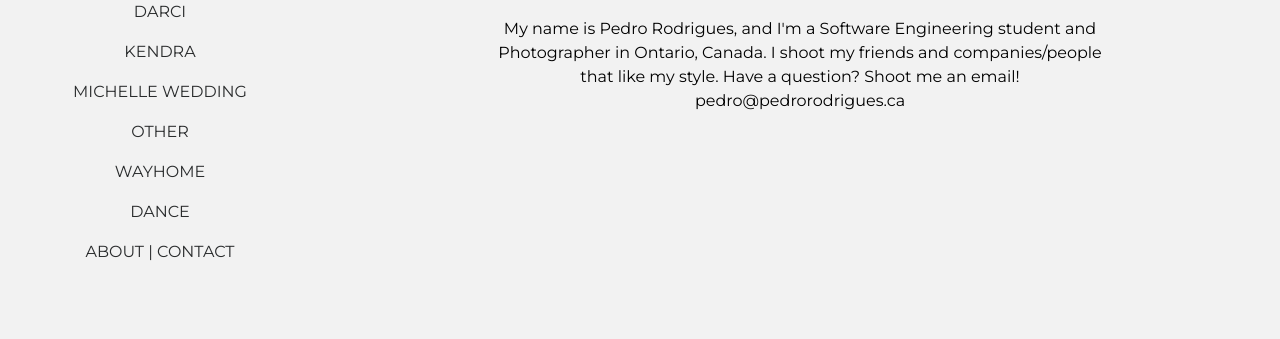
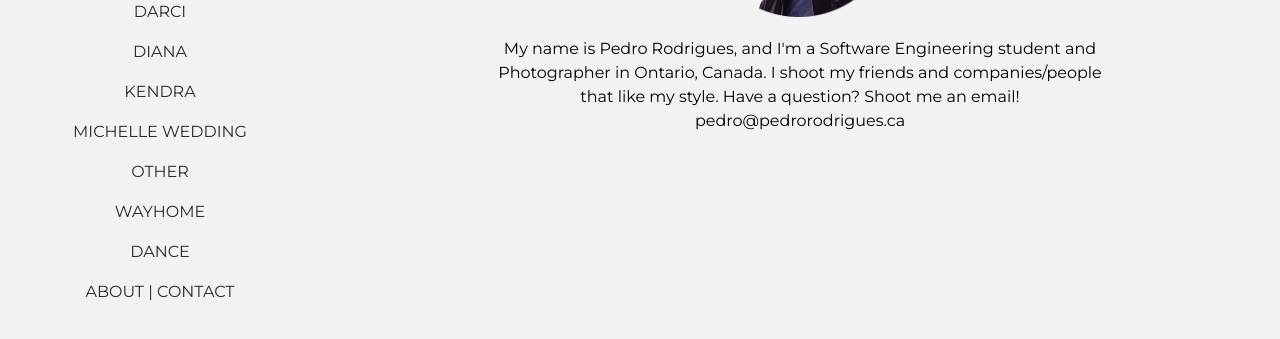
Before and after one commit to paydrone/paydrone.github.io, a plain HTML site: page about.html in a window 1280 px wide. Shown: the part 327-666 px from the top of the page. Drawn offline with nearby package versions, Linux system fonts and the light colour scheme; a script that the page names is missing.

Commit message:
About page missing link to diana - fixed

```diff
--- a/about.html
+++ b/about.html
@@ -38,6 +38,9 @@
                         </li>
                         <li class="nav-item">
                             <a class="nav-link" href="darci.html">Darci</a>
+                        </li>
+                        <li class="nav-item">
+                            <a class="nav-link" href="diana.html">Diana</a>
                         </li>
                         <li class="nav-item">
                             <a class="nav-link" href="kendra.html">Kendra</a>
```
